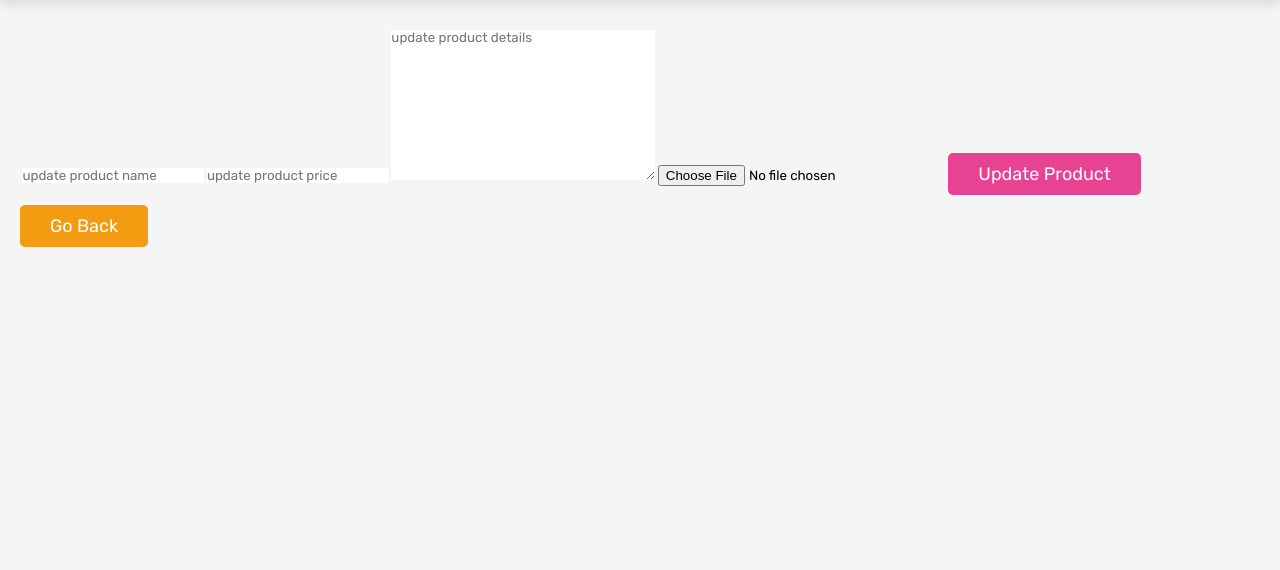
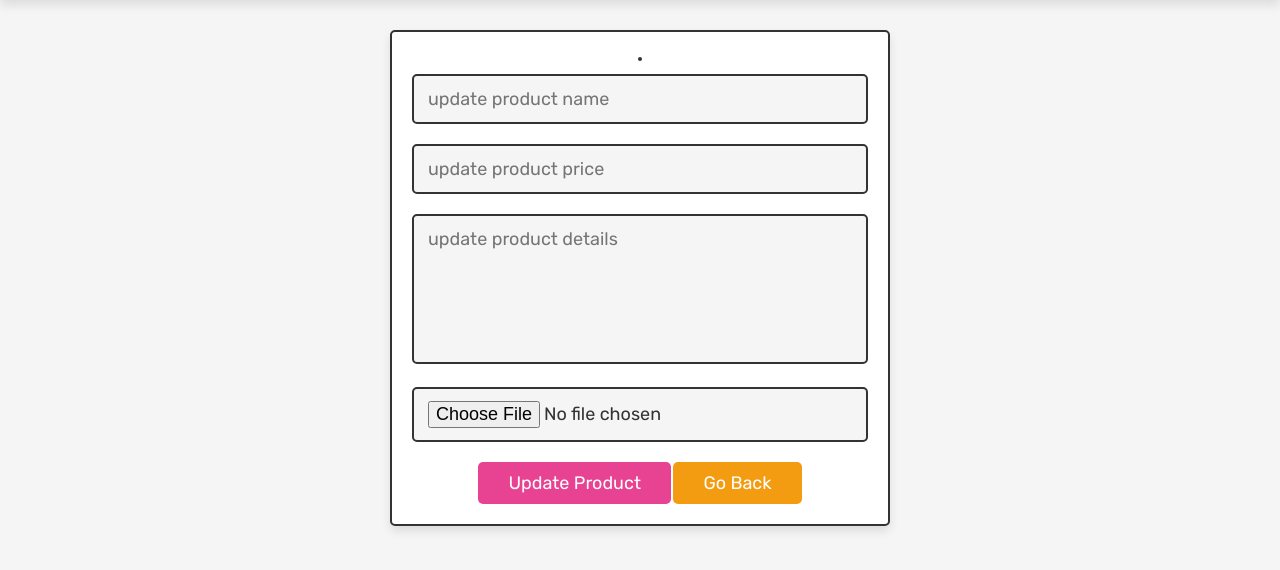
Before and after one commit to Lanarus/flower-shop, a PHP site: page /admin_update_product.php in a window 1280 px wide. Shown: the part 69-639 px from the top of the page. Run offline with PHP 8.4, Linux system fonts and the light colour scheme.

Commit message:
update product css

```diff
--- a/css/admin_style1.css
+++ b/css/admin_style1.css
@@ -349,11 +349,42 @@
    padding:.5rem 0;
 }
 
+.update-product form{
+   max-width: 50rem;
+   border-radius: .5rem;
+   background-color: var(--white);
+   border:var(--border);
+   padding:2rem;
+   text-align: center;
+   margin:0 auto;
+   box-shadow: var(--box-shadow);
+}
 
-
-
-
-
+.update-product form h3{
+   font-size: 2.5rem;
+   text-transform: uppercase;
+   color:var(--black);
+   margin-bottom: 1rem;
+}
+.update-product form .box{
+   width: 100%;
+   margin:1rem 0;
+   font-size: 1.8rem;
+   color:var(--black);
+   border-radius: .5rem;
+   background-color: var(--light-bg);
+   padding:1.2rem 1.4rem;
+   border:var(--border);
+}
+.update-product form textarea{
+   height: 15rem;
+   resize: none;
+}
+.update-product .image{
+   height: 30rem;
+   border:var(--border);
+   border-radius: .5rem;
+}
 
 
 
```
